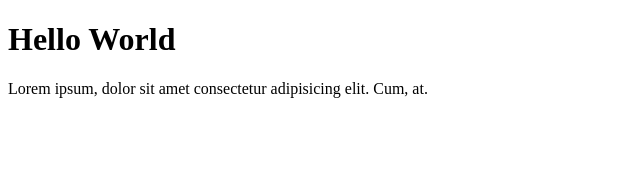
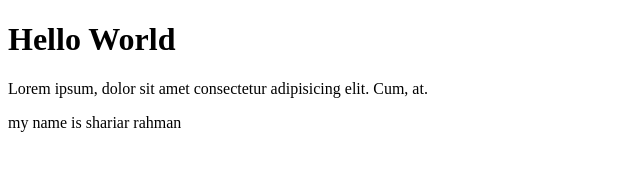
Before and after one commit to shariarrahmn/practice, a plain HTML site: page index.html in a window 1280 px wide. Shown: the whole page, without its empty margins (0-640 px from the left). Drawn offline with Linux system fonts and the light colour scheme.

Commit message:
p now added

```diff
--- a/index.html
+++ b/index.html
@@ -9,5 +9,6 @@
 <body>
     <h1>Hello World</h1>
     <p>Lorem ipsum, dolor sit amet consectetur adipisicing elit. Cum, at.</p>
+    <p>my name is shariar rahman</p>
 </body>
 </html>
```
